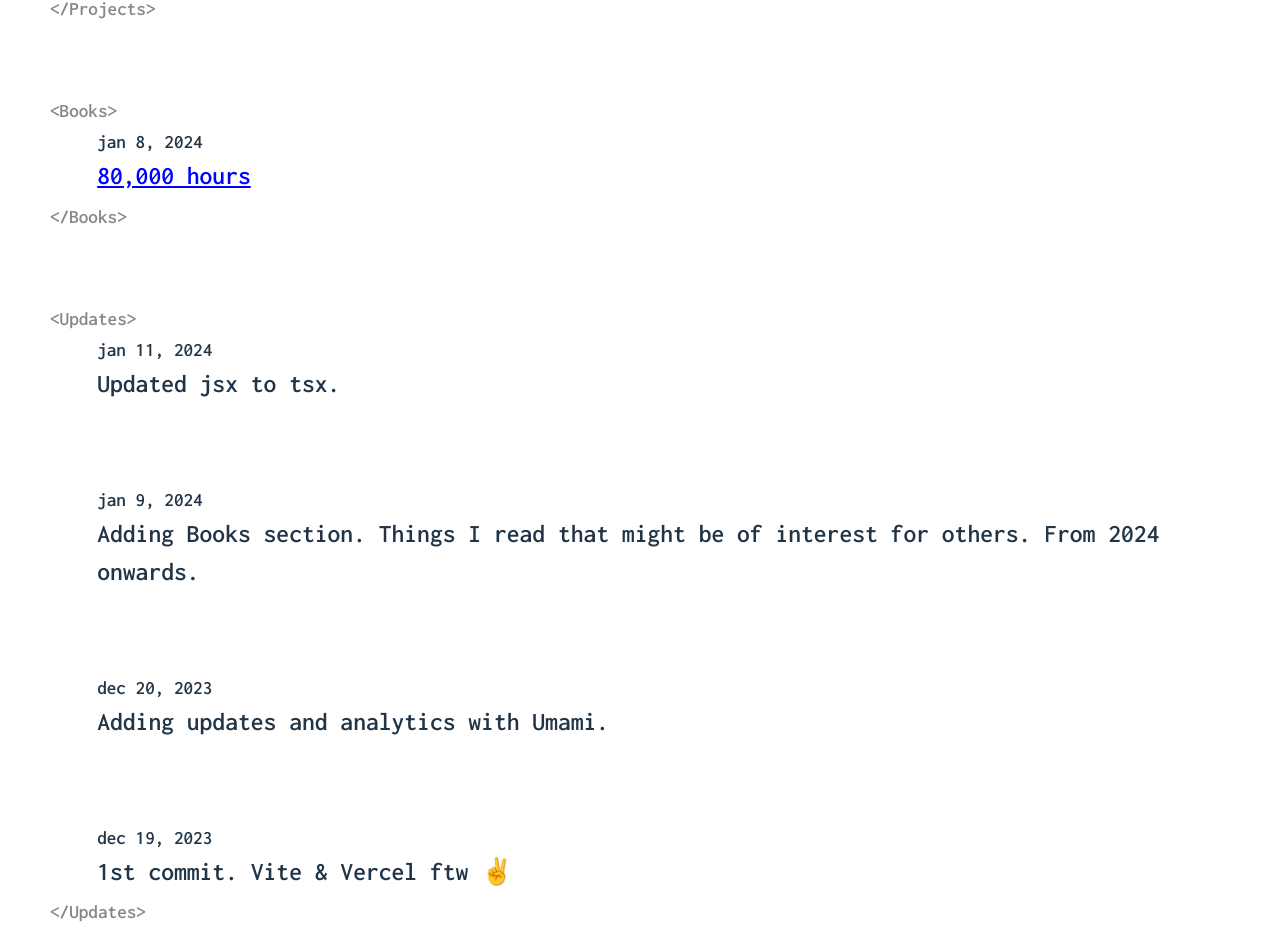
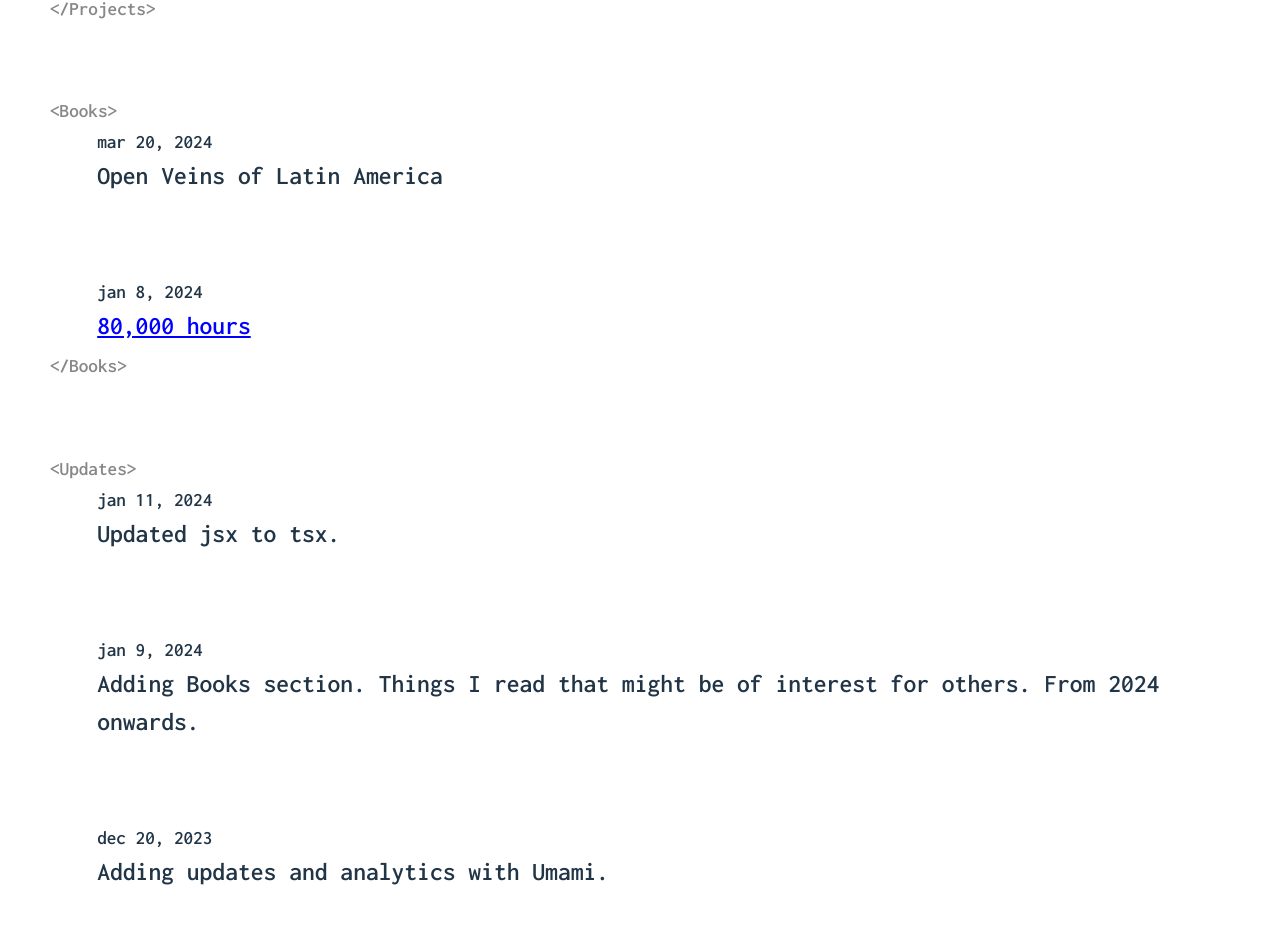
Before and after one commit to kevinch/kevinchevallierme, a React (Vite) app: page / in a window 1280 px wide. Shown: the part 1476-2401 px from the top of the page. Built offline with nearby package versions, Linux system fonts and the light colour scheme.

Commit message:
Add open veins book

```diff
--- a/src/components/Book.tsx
+++ b/src/components/Book.tsx
@@ -1,7 +1,7 @@
 type Props = {
   date: string;
   title: string;
-  link: string;
+  link?: string;
 };
 
 function Book({ date, title, link }: Props) {
--- a/src/components/Books.tsx
+++ b/src/components/Books.tsx
@@ -6,6 +6,7 @@ function Books() {
       <span className="code-help">{"<Books>"}</span>
 
       <div className="books-list">
+        <Book title="Open Veins of Latin America" date="mar 20, 2024" />
         <Book
           title="80,000 hours"
           date="jan 8, 2024"
```
Also changed, not shown: 1 other file (tests, documents, lock files or other folders).
